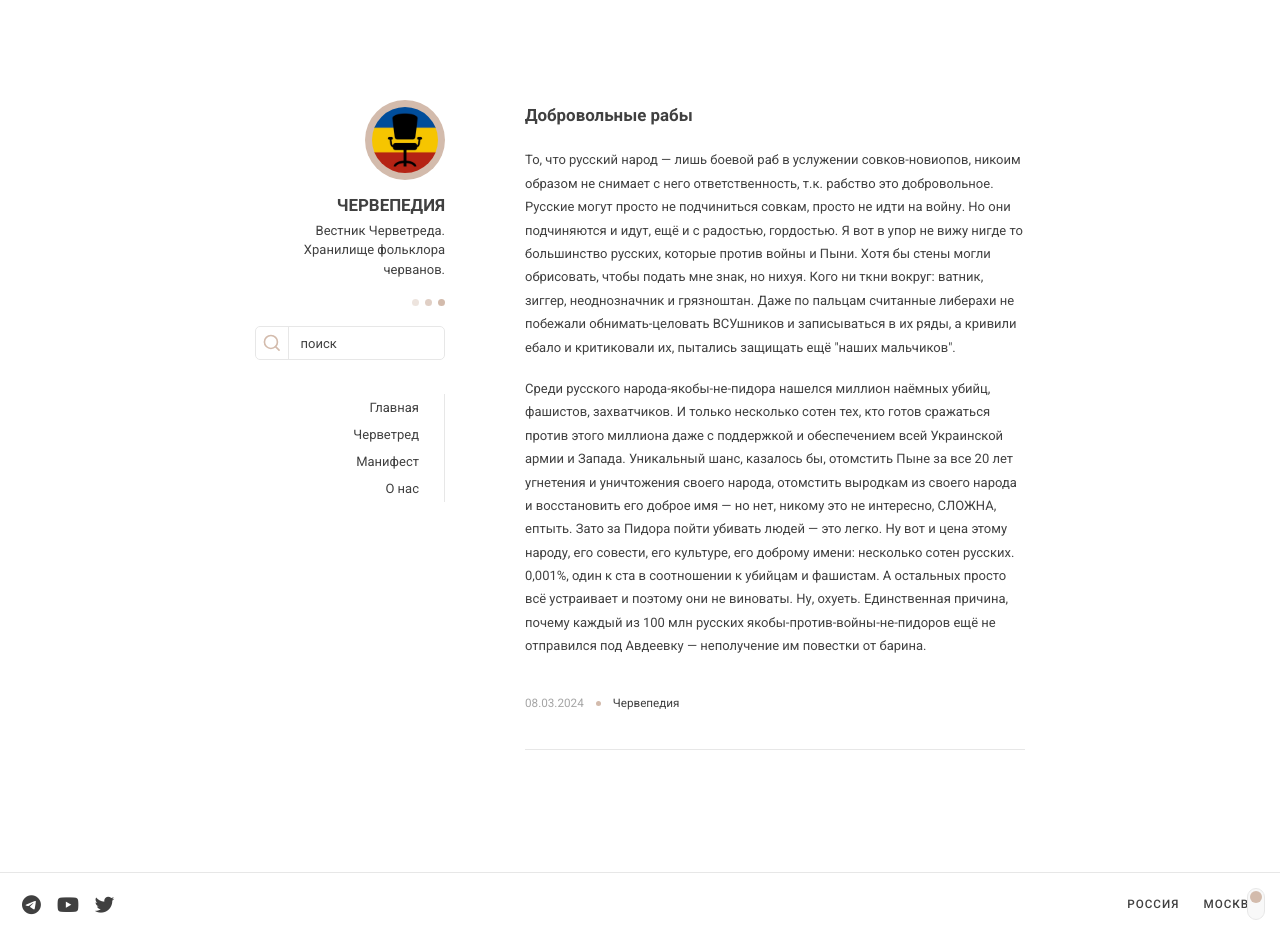
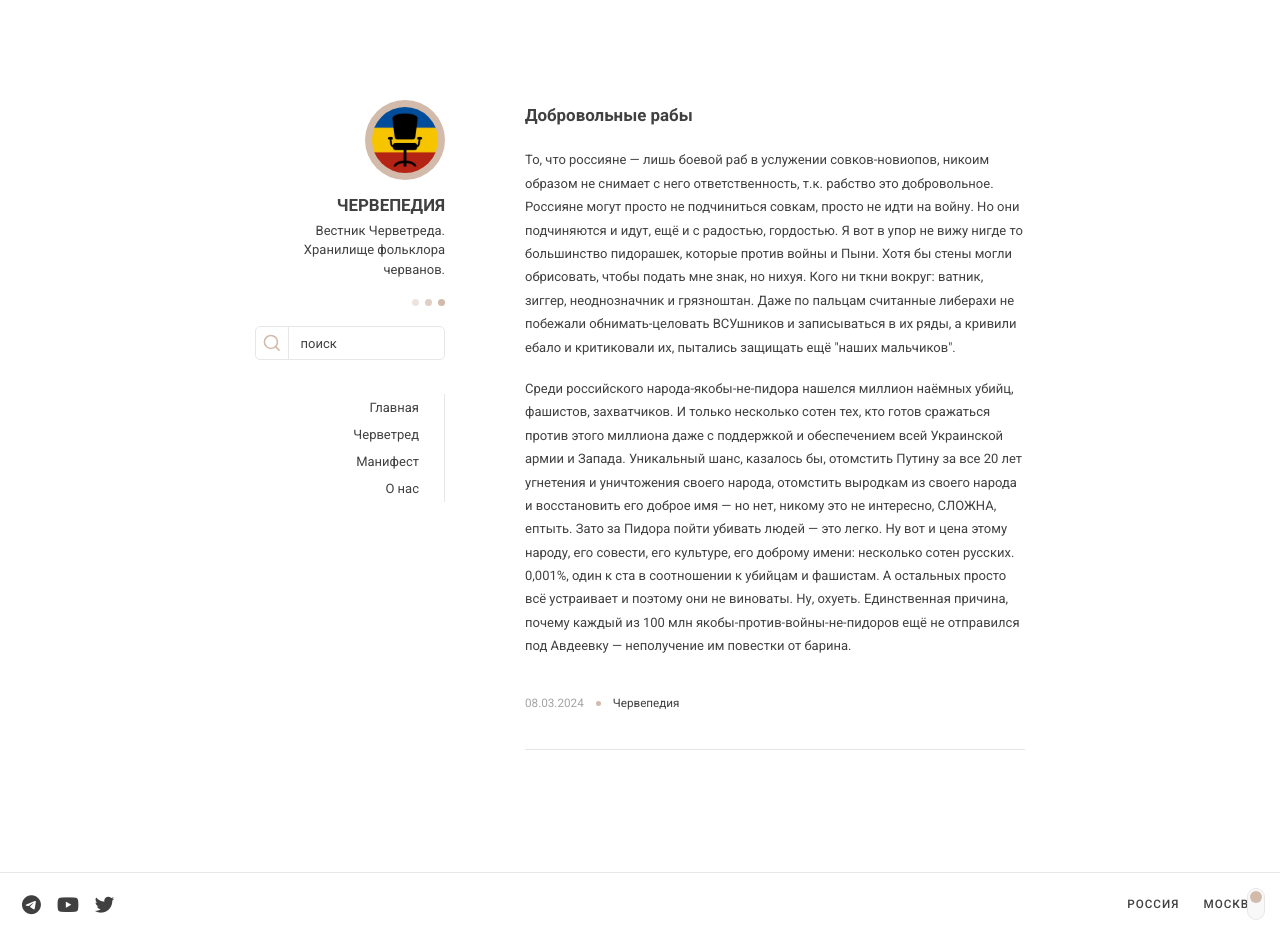
Before and after one commit to chervepediya/chervepediya.github.io, a Jekyll site: the page built from _posts/2024-03-08-voluntary-slaves.md, in a window 1280 px wide and 937 px high. Built offline with Jekyll 4.4.1, drawn with Linux system fonts in a browser that asks for light colours; a script that is not in the unit is left out.

Commit message:
Update 2024-03-08-voluntary-slaves.md

```diff
--- a/_posts/2024-03-08-voluntary-slaves.md
+++ b/_posts/2024-03-08-voluntary-slaves.md
@@ -5,6 +5,6 @@ date: 2024-03-08
 layout: post
 ---
 
-<p>То, что русский народ — лишь боевой раб в услужении совков-новиопов, никоим образом не снимает с него ответственность, т.к. рабство это добровольное. Русские могут просто не подчиниться совкам, просто не идти на войну. Но они подчиняются и идут, ещё и с радостью, гордостью. Я вот в упор не вижу нигде то большинство русских, которые против войны и Пыни. Хотя бы стены могли обрисовать, чтобы подать мне знак, но нихуя. Кого ни ткни вокруг: ватник, зиггер, неоднозначник и грязноштан. Даже по пальцам считанные либерахи не побежали обнимать-целовать ВСУшников и записываться в их ряды, а кривили ебало и критиковали их, пытались защищать ещё "наших мальчиков".</p>
+<p>То, что россияне — лишь боевой раб в услужении совков-новиопов, никоим образом не снимает с него ответственность, т.к. рабство это добровольное. Россияне могут просто не подчиниться совкам, просто не идти на войну. Но они подчиняются и идут, ещё и с радостью, гордостью. Я вот в упор не вижу нигде то большинство пидорашек, которые против войны и Пыни. Хотя бы стены могли обрисовать, чтобы подать мне знак, но нихуя. Кого ни ткни вокруг: ватник, зиггер, неоднозначник и грязноштан. Даже по пальцам считанные либерахи не побежали обнимать-целовать ВСУшников и записываться в их ряды, а кривили ебало и критиковали их, пытались защищать ещё "наших мальчиков".</p>
 
-<p>Среди русского народа-якобы-не-пидора нашелся миллион наёмных убийц, фашистов, захватчиков. И только несколько сотен тех, кто готов сражаться против этого миллиона даже с поддержкой и обеспечением всей Украинской армии и Запада. Уникальный шанс, казалось бы, отомстить Пыне за все 20 лет угнетения и уничтожения своего народа, отомстить выродкам из своего народа и восстановить его доброе имя — но нет, никому это не интересно, СЛОЖНА, ептыть. Зато за Пидора пойти убивать людей — это легко. Ну вот и цена этому народу, его совести, его культуре, его доброму имени: несколько сотен русских. 0,001%, один к ста в соотношении к убийцам и фашистам. А остальных просто всё устраивает и поэтому они не виноваты. Ну, охуеть. Единственная причина, почему каждый из 100 млн русских якобы-против-войны-не-пидоров ещё не отправился под Авдеевку — неполучение им повестки от барина.</p>
+<p>Среди российского народа-якобы-не-пидора нашелся миллион наёмных убийц, фашистов, захватчиков. И только несколько сотен тех, кто готов сражаться против этого миллиона даже с поддержкой и обеспечением всей Украинской армии и Запада. Уникальный шанс, казалось бы, отомстить Путину за все 20 лет угнетения и уничтожения своего народа, отомстить выродкам из своего народа и восстановить его доброе имя — но нет, никому это не интересно, СЛОЖНА, ептыть. Зато за Пидора пойти убивать людей — это легко. Ну вот и цена этому народу, его совести, его культуре, его доброму имени: несколько сотен русских. 0,001%, один к ста в соотношении к убийцам и фашистам. А остальных просто всё устраивает и поэтому они не виноваты. Ну, охуеть. Единственная причина, почему каждый из 100 млн якобы-против-войны-не-пидоров ещё не отправился под Авдеевку — неполучение им повестки от барина.</p>
```
